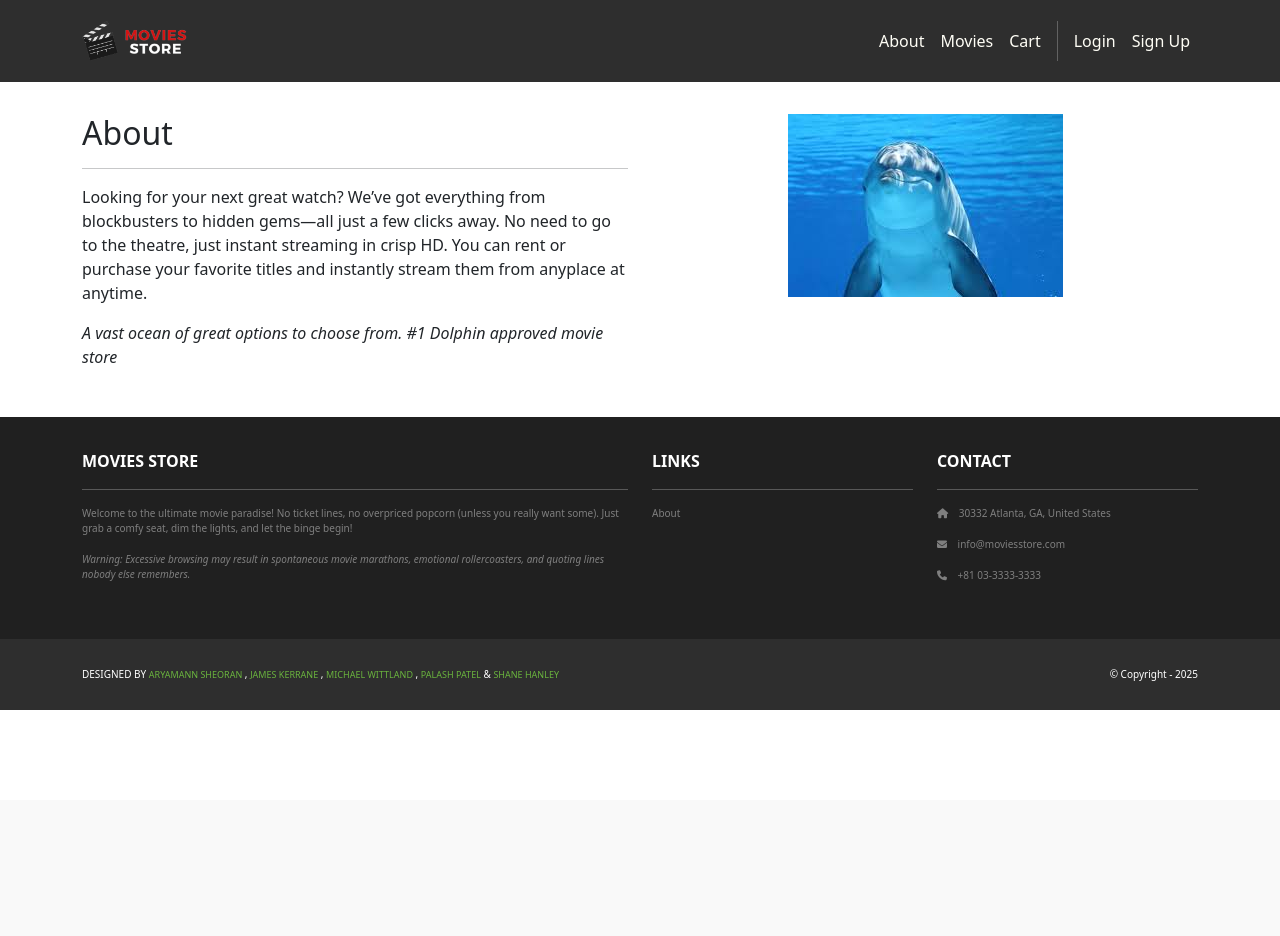
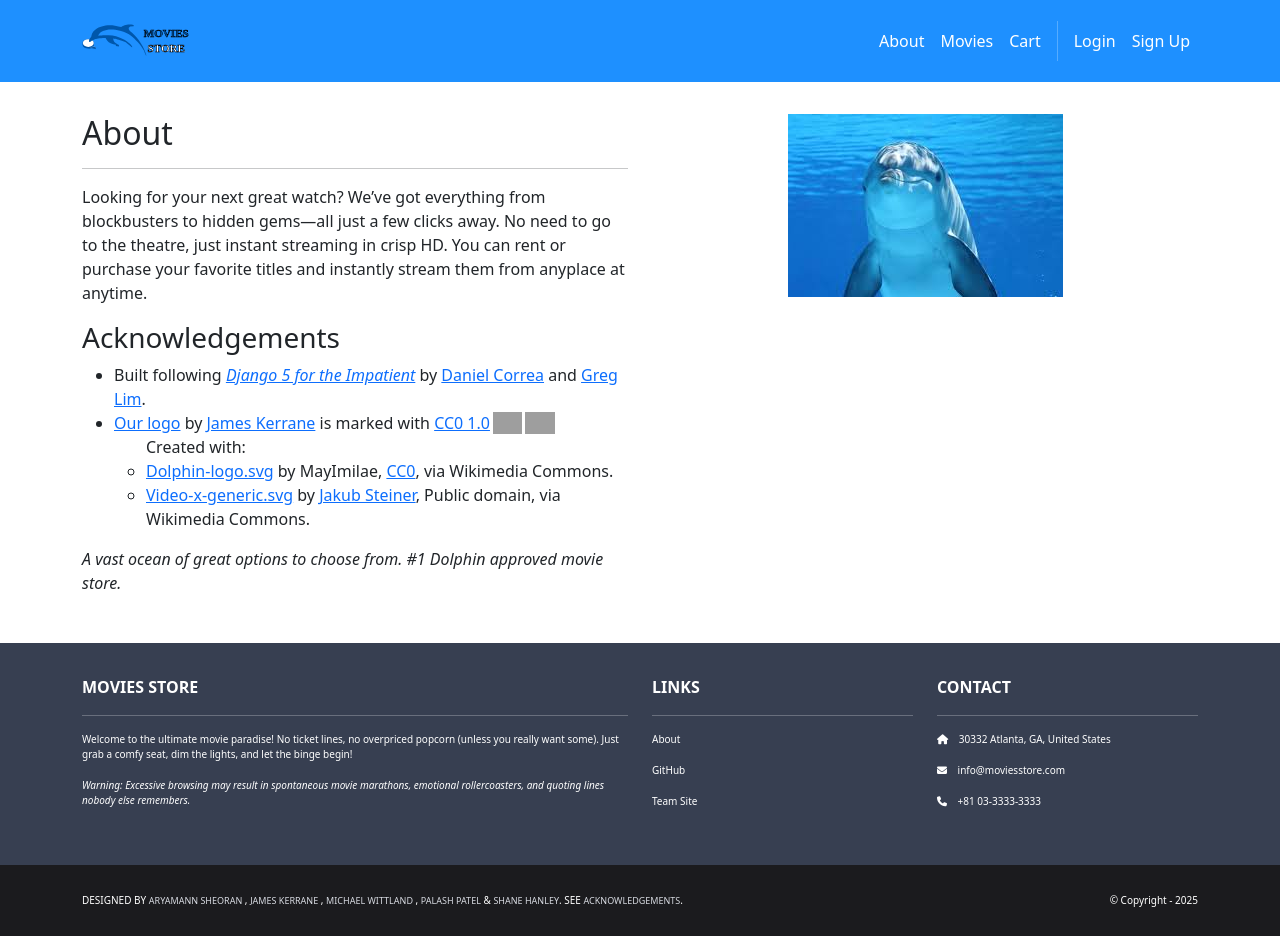
Before and after one commit to thatrobotdev/moviesstore, a Django app: page /about in a window 1280 px wide. Before the commit the page ends 710 px from the top, so only its background shows below. Run offline with Django 5.2, Linux system fonts and the light colour scheme; parts of the project's set-up code (start-up, migrations or seed data) failed here and were passed over; some libraries are stand-ins or nearby versions; grey boxes are pictures that could not be loaded.

Commit message:
Styling, acknowledgements
- Add acknowledgements section
- Update styles with custom colors
- Delete unused image
- Add custom logo

```diff
--- a/home/templates/home/about.html
+++ b/home/templates/home/about.html
@@ -10,8 +10,21 @@
            just a few clicks away. No need to go to the theatre, just instant streaming in crisp HD. You can rent or
           purchase your favorite titles and instantly stream them from anyplace at anytime.
         </p>
+          <h3 id="acknowledgements">Acknowledgements</h3>
+          <ul>
+              <li>Built following <a href="https://www.packtpub.com/en-us/product/django-5-for-the-impatient-9781835468333"><i>Django 5 for the Impatient</i></a> by <a href="http://www.danielgara.com/">Daniel Correa</a> and <a href="https://www.amazon.com/stores/author/B06XP6FHDK">Greg Lim</a>.</li>
+              <li>
+                  <!-- Generated by https://chooser-beta.creativecommons.org/ -->
+                  <span xmlns:cc="http://creativecommons.org/ns#" xmlns:dct="http://purl.org/dc/terms/"><a property="dct:title" rel="cc:attributionURL" href="http://thatrobotdev.pythonanywhere.com/static/img/logo.svg">Our logo</a> by <a rel="cc:attributionURL dct:creator" property="cc:attributionName" href="https://www.jameskerrane.com">James Kerrane</a> is marked with <a href="https://creativecommons.org/publicdomain/zero/1.0/?ref=chooser-v1" target="_blank" rel="license noopener noreferrer" style="display:inline-block;">CC0 1.0<img style="height:22px!important;margin-left:3px;vertical-align:text-bottom;" src="https://mirrors.creativecommons.org/presskit/icons/cc.svg?ref=chooser-v1" alt=""><img style="height:22px!important;margin-left:3px;vertical-align:text-bottom;" src="https://mirrors.creativecommons.org/presskit/icons/zero.svg?ref=chooser-v1" alt=""></a></span>
+                  <ul>
+                      Created with:
+                      <li><a href="https://commons.wikimedia.org/wiki/File:Dolphin-logo.svg">Dolphin-logo.svg</a> by <a>MayImilae</a>, <a href="https://creativecommons.org/publicdomain/zero/1.0/">CC0</a>, via Wikimedia Commons.</li>
+                      <li><a href="https://commons.wikimedia.org/wiki/File:Video-x-generic.svg">Video-x-generic.svg</a> by <a href="https://jimmac.eu/">Jakub Steiner</a>, Public domain, via Wikimedia Commons.</li>
+                  </ul>
+              </li>
+          </ul>
         <p>
-          <i> A vast ocean of great options to choose from. #1 Dolphin approved movie store</i>
+          <i> A vast ocean of great options to choose from. #1 Dolphin approved movie store.</i>
         </p>
       </div>
       <div class="col-md-6 mx-auto mb-3 text-center">
--- a/moviesstore/static/css/style.css
+++ b/moviesstore/static/css/style.css
@@ -4,34 +4,42 @@
 }
 
 .navbar a.nav-link {
-  color: #fffef6 !important;
-}
-.bg-dark {
-  background-color: #2e2e2e !important;
+  color: #fff !important;
 }
 
-.ms-footer {
-  background-color: #202020;
+.bg-dark {
+  background-color: #1B1B1E !important;
 }
+
+.bg-primary {
+  background-color: #1e90ff !important;
+}
+
+.bg-secondary {
+  background-color: #373F51 !important;
+}
+
 .ms-footer p {
-  color: #7f7f7f;
   font-size: 10px;
 }
+
 .ms-footer a:hover {
-  color: #6ab43e;
+  color: #D8DBE2;
   text-decoration: none;
 }
+
 .ms-footer-bottom span {
   font-size: 10px;
   line-height: 38px;
 }
 .ms-footer-bottom a {
-  color: #6ab43e;
+  color: #D8DBE2;
   text-decoration: none;
   font-size: 9px !important;
 }
 .ms-footer-bottom a:hover {
   color: #fff;
+  text-decoration: underline;
 }
 
 img-card-200 {
--- a/moviesstore/templates/base.html
+++ b/moviesstore/templates/base.html
@@ -33,10 +33,10 @@ initial-scale=1"
   </head>
   <body>
     <!-- Header -->
-    <nav class="p-3 navbar navbar-dark bg-dark navbar-expand-lg">
+    <nav class="p-3 navbar navbar-light bg-primary navbar-expand-lg">
       <div class="container">
         <a class="navbar-brand" href="{% url 'home.index' %}">
-          <img src="{% static 'img/logo.png' %}" alt="logo" height="40" />
+          <img src="{% static 'img/logo.svg' %}" alt="logo" height="40" />
         </a>
         <button
           class="navbar-toggler"
@@ -76,7 +76,7 @@ initial-scale=1"
     <!-- Header -->
     <div>{% block content %} {% endblock content %}</div>
     <!-- Footer -->
-    <section class="p-3 ms-footer d-none d-md-block">
+    <section class="p-3 ms-footer bg-secondary d-none d-md-block">
       <div class="container">
         <div class="row mt-3 text-white">
           <div class="col-md-6 col-lg-6 col-xl-6 mx-auto mb-4">
@@ -96,6 +96,8 @@ initial-scale=1"
             <b>LINKS</b>
             <hr />
             <p><a class="nav-link" href="{% url 'home.about' %}"> About </a></p>
+              <p><a class="nav-link" href="https://github.com/thatrobotdev/moviesstore"> GitHub </a></p>
+              <p><a class="nav-link" href="https://thatrobotdev.github.io/cs-2340-team-website"> Team Site </a></p>
           </div>
           <div class="col-md-3 col-lg-3 col-xl-3 mx-auto mb-4">
             <b>CONTACT</b>
@@ -136,7 +138,7 @@ initial-scale=1"
             &
             <a href="https://www.linkedin.com/in/shane-hanley-a46972258" target="_blank"
               >SHANE HANLEY</a
-            >
+            >. SEE <a href={% url 'home.about' %}#acknowledgements>ACKNOWLEDGEMENTS</a>.
           </span>
         </div>
         <div class="text-white">
```
Also changed, not shown: db.sqlite3, moviesstore/static/img/about.jpg (deleted), moviesstore/static/img/logo.svg (added).
